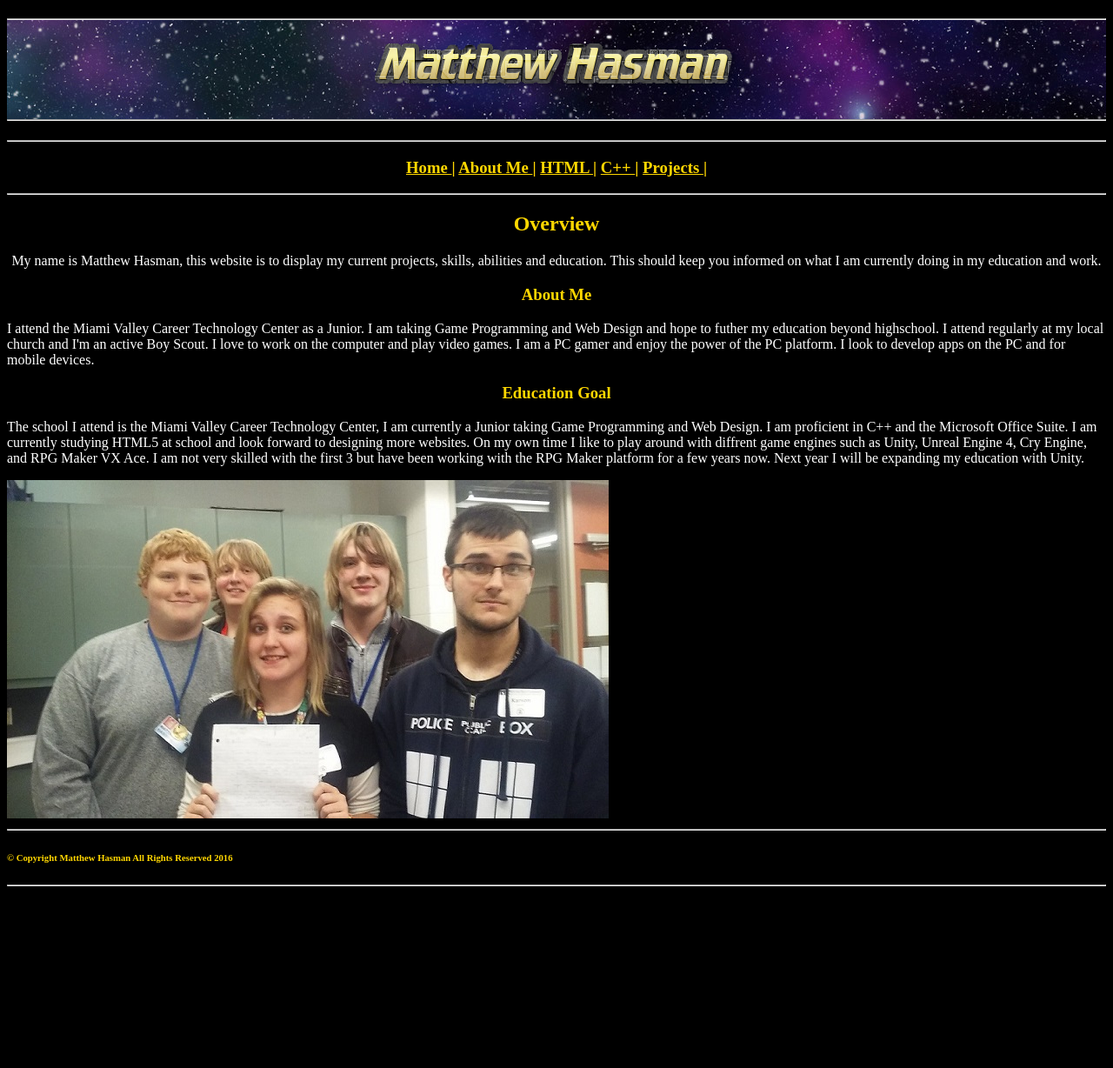
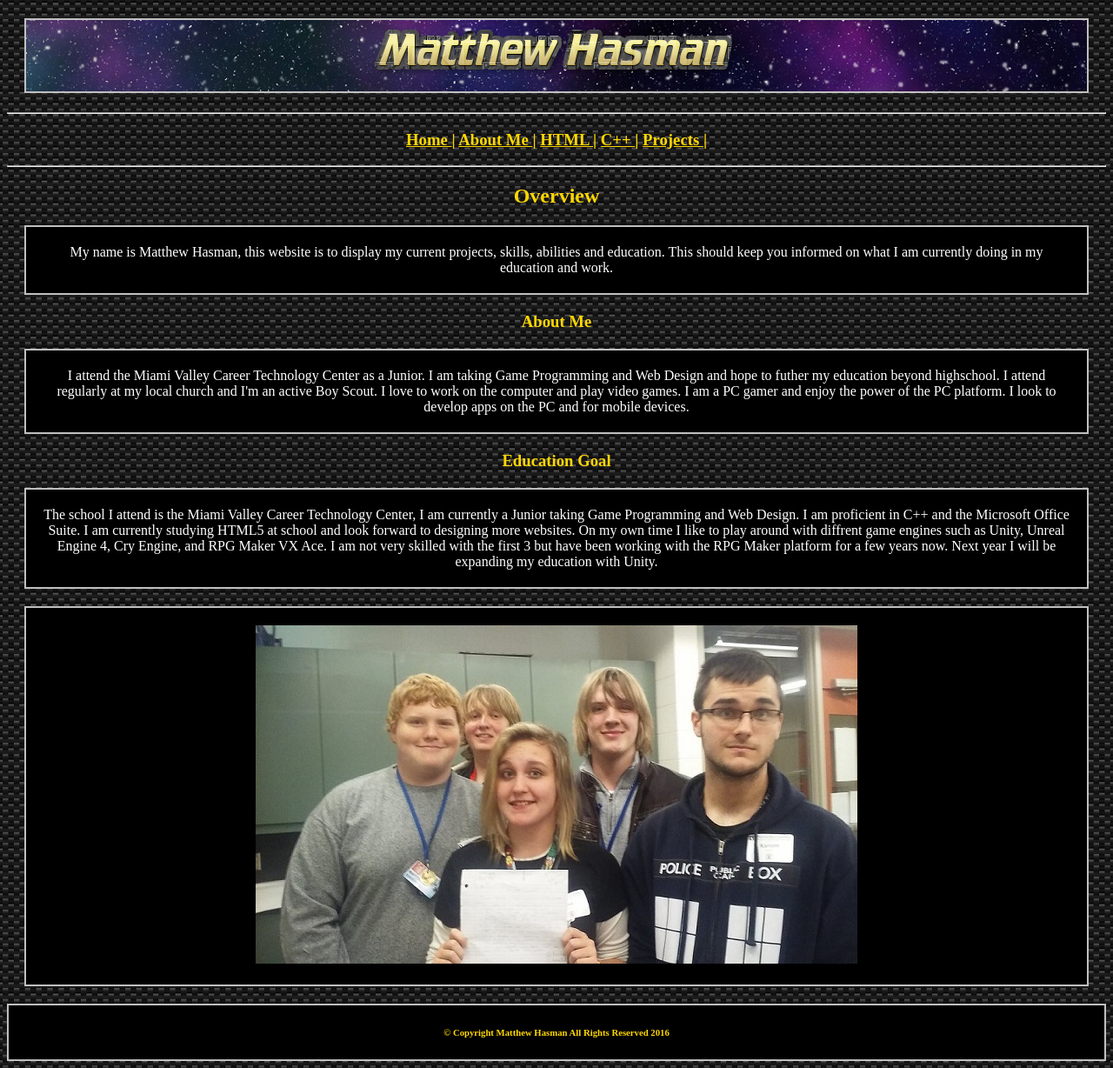
Before and after one commit to skyrocket64/school_work, a plain HTML site: page index.html in a window 1280 px wide. Shown: the whole page at 87% size. Before the commit the page ends 1027 px from the top, so only its background shows below. Drawn offline with Linux system fonts and the light colour scheme.

Commit message:
Added files via upload

```diff
--- a/index.html
+++ b/index.html
@@ -3,31 +3,34 @@
 
 <head>
 <title>Matthew Hasman</title>
+<style>
+body{
+background-image: url("back.jpg");
+	background-attachment: fixed;
+}
+</style>
 <link type="text/css" rel="stylesheet" href="styles.css"/>
 </head>
 
-<body bgcolor=black>
-<h1 align="center">
-			<hr>
+<body>
+<h1 id="logo">
 			<a href="index.html">
 			<img src="logo.png" alt="Matthew Hasman"/>
 			</a>
-			<hr>
-
-	</h1>
+</h1>
 
 <nav>
 	<hr>
-	<h3 style="color:gold" align="center"><a href="#"> Home </a> | <a href="#"> About Me </a>| <a href="#"> HTML </a> | <a href="#"> C++ </a> | <a href="#"> Projects </a> |
+	<h3 style="color:gold" ><a href="#"> Home </a> | <a href="#"> About Me </a>| <a href="#"> HTML </a> | <a href="#"> C++ </a> | <a href="#"> Projects </a> |
 	</h3>
 	<hr>
 </nav>
 
 <article>
 
-	<h2 align="center">Overview</h2>
+	<h2 >Overview</h2>
 
-	<p align="center">
+	<p >
 		My name is Matthew Hasman, this website is to display my current projects, skills, abilities and education.
 		This should keep you informed on what I am currently doing in my education and work.
 
@@ -37,7 +40,7 @@
 
 <article>
 
-	<h3 align="center">About Me</h3>
+	<h3 >About Me</h3>
 
 	<p>
 		I attend the Miami Valley Career Technology Center as a Junior. I am taking Game Programming and Web Design and hope to futher my education
@@ -49,7 +52,7 @@
 
 <article>
 
-	<h3 align="center">Education Goal</h3>
+	<h3 >Education Goal</h3>
 
 
 	<p>
@@ -60,23 +63,23 @@
 	</p>
 
 </article>
-<img src="ip29088_original.jpg" usemap="#ip29088" width="692" height="389" alt="click map" border="0" />
+<p><img src="ip29088_original.jpg" usemap="#ip29088" width="692" height="389" alt="click map" />
 <map id="ip29088" name="ip29088">
 <!-- Region 1 Karson Haynes -->
 <area shape="rect" alt="Karson Haynes" title="Karson Haynes" coords="487,23,618,177" href="http://karsonhaynes.weebly.com/" target="_blank" />
 <!-- Region 2 Payton Harner -->
-<area shape="rect" alt="Payton Harner" title="Payton Harner" coords="359,48,454,147" href="http://www.google.com" target="_blank" />
+<area shape="rect" alt="Payton Harner" title="Payton Harner" coords="359,48,454,147" href="http://gw.mvctc.com/Class2017/pharner/" target="_blank" />
 <!-- Region 3 Jena Flora -->
-<area shape="rect" alt="Jena Flora" title="Jena Flora" coords="270,130,340,222" href="http://www.google.com" target="_blank" />
+<area shape="rect" alt="Jena Flora" title="Jena Flora" coords="270,130,340,222" href="http://gw.mvctc.com/Class2017/jflora/" target="_blank" />
 <!-- Region 4 Matt Hasman -->
 <area shape="rect" alt="Matt Hasman" title="Matt Hasman" coords="155,58,238,160" href="http://gw.mvctc.com/Class2017/mhasman/" target="_blank" />
 <!-- Region 5 Micah Rocha -->
 <area shape="rect" alt="Micah Rocha" title="Micah Rocha" coords="239,72,291,146" href="http://gw.mvctc.com/Class2017/mrocha/" target="_blank" />
-<area shape="default" nohref alt="Shawnee Group" />
-</map>
+<area shape="default" alt="Shawnee Group" />
+</map></p>
+<footer>
+<h6>&copy; Copyright Matthew Hasman All Rights Reserved 2016</h6>
+</footer>
+</body>
 
-</body>
-<footer>
-	<hr><h6>&copy; Copyright Matthew Hasman All Rights Reserved 2016</h6><hr>
-</footer>
 </html>
--- a/styles.css
+++ b/styles.css
@@ -1,15 +1,22 @@
 <style>
-body {
-	background-color: red;
-	}
+body{
+
+}
 h1, h2, h3, h4, h5, h6{
 	color:gold;
+	text-align:center;
+
 }
-h1{
+#logo{
 	background-image:url('logoback.jpg');
-	a:hover {
-	color:#B8860B;
-	font-size:42px;
+	background-attachment: fixed;
+border-style: solid;
+ 	border-width: 2px;
+ 	border-color:silver;
+	margin-left:20px;
+    padding-left:20px;
+    margin-right:20px;
+    padding-right:20px;
 }
 }
 ul li{
@@ -17,12 +24,27 @@ ul li{
 }
 a:link, a:visited{
 	color:gold;
+	text-align:center;
 }
 a:hover {
 	color:#B8860B;
 	font-size:24px;
 }
-p {
+p{
+	background-color:black;
+	border-style: solid;
+ 	border-width: 2px;
+ 	border-color:silver;
+    margin:20px;
+    padding:20px;
 	color:white;
+	text-align:center;
 }
+footer{
+	background-color:black;
+	border-style: solid;
+ 	border-width: 2px;
+ 	border-color:silver;
+}
+
 </style>
```
Also changed, not shown: back.jpg (added), bl81459_original.png (added).
